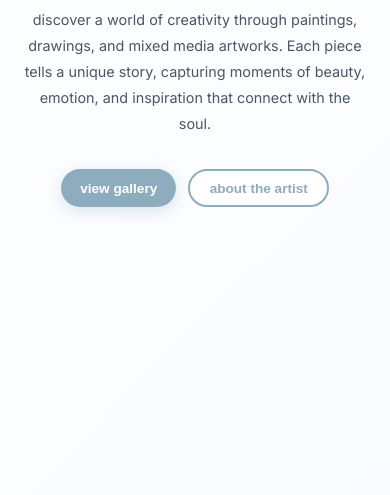
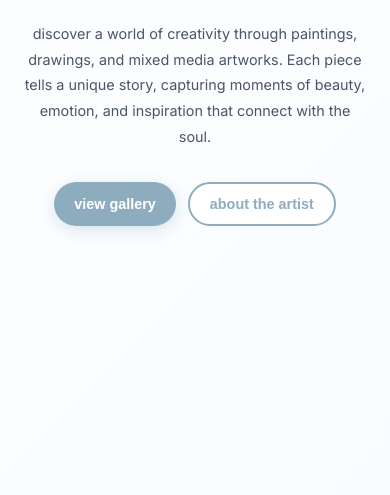
Before and after one commit to maxwats4/MarysLandingPage, a website: page public/index.html in a window 390 px wide. Shown: the part 349-844 px from the top of the page. Drawn offline with Linux system fonts and the light colour scheme.

Commit message:
more mobile friendly

```diff
--- a/public/styles.css
+++ b/public/styles.css
@@ -151,7 +151,8 @@ body {
 .hero-buttons {
   display: flex;
   gap: 1rem;
-  margin-bottom: 2rem;
+  flex-wrap: wrap; /* Allow buttons to wrap on small screens */
+  justify-content: center; /* Center buttons horizontally */
 }
 
 .btn {
@@ -165,6 +166,7 @@ body {
   text-decoration: none;
   display: inline-block;
   text-align: center;
+  white-space: nowrap; /* Prevent text wrapping inside buttons */
 }
 
 .btn-primary {
@@ -939,9 +941,9 @@ body {
     font-size: 0.9rem;
   }
 
-  .btn {
-    padding: 0.6rem 1.2rem;
-    font-size: 0.85rem;
+ .btn {
+    padding: 0.75rem 1.25rem;
+    font-size: 0.9rem;
   }
 
   .artist-stats {
```
